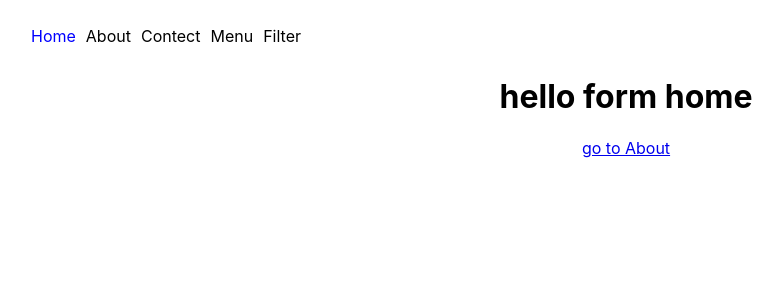
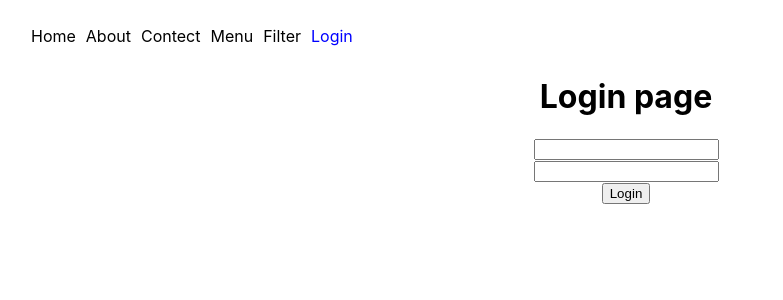
Before and after one commit to abhishektiwari2511/React.js, a React (Create React App) app: page /login in a window 1280 px wide. Before the commit this address led to /. Shown: the top 300 px of the page, without its empty margins (14-797 px from the left). Built offline with nearby package versions, Linux system fonts and the light colour scheme.

Commit message:
protected Router

```diff
--- a/src/App.js
+++ b/src/App.js
@@ -10,17 +10,18 @@ import Filter from "./Component/Filter";
 import Company from "./Component/Company";
 import Chanale from "./Component/Chanale";
 import Other from "./Component/Other";
+import Login from "./Component/Login";
+import Protected from "./Component/Protected";
 
 function App() {
   return (
     <div className="App">
 
       <BrowserRouter>
-        {/* <Link to="/">H</Link> <br />
-        <Link to="/about">A</Link> */}
+
         <Navebar />
         <Routes>
-          <Route path="/" element={<Home />} />
+          <Route path="/" element={<Protected Cmp={Home} />} />
           <Route path="/about" element={<About />} />
 
           <Route path='/user/:name' element={<User/>} />
@@ -34,7 +35,7 @@ function App() {
             <Route path='chanale' element={<Chanale/>} />
             <Route path='other'element={<Other/>}/>
           </Route>
-
+         <Route path="/login" element={<Login/>}/>
         </Routes>
       </BrowserRouter>
     </div>
--- /dev/null
+++ b/src/Component/Login.js
@@ -0,0 +1,26 @@
+import { useEffect } from "react"
+import { useNavigate } from "react-router-dom";
+
+export default function Login(){
+    function login(){
+        localStorage.setItem('login',true)
+        navigate('/')
+    }
+    const navigate = useNavigate()
+    useEffect(()=>{
+        let login =localStorage.getItem('login');
+        if(login){
+            navigate('/')
+        }
+
+    })
+    return (
+        <div>
+            <h1>Login page</h1>
+            <input type="text"/><br/>
+
+            <input type="password"/><br/>
+            <button onClick={login}>Login</button>
+        </div>
+    )
+}
--- a/src/Component/Navebar.js
+++ b/src/Component/Navebar.js
@@ -19,6 +19,9 @@ export default function Navebar() {
         <li>
           <NavLink className="nav-bar-link" to="/filter">Filter</NavLink>
         </li>
+        <li>
+          <NavLink className='nav-bar-link' to='/login'>Login</NavLink>
+        </li>
       </ul>
     </div>
   );
--- /dev/null
+++ b/src/Component/Protected.js
@@ -0,0 +1,18 @@
+import { useEffect } from "react"
+import { useNavigate } from "react-router-dom"
+
+export default function Protected(props){
+    const {Cmp} = props
+    const navigate= useNavigate();
+    useEffect(()=>{
+    let login =localStorage.getItem('login')
+    if(!login){
+        navigate('/login')
+    }
+    })
+    return (
+        <div>
+            <Cmp/>
+        </div>
+    )
+}
```
